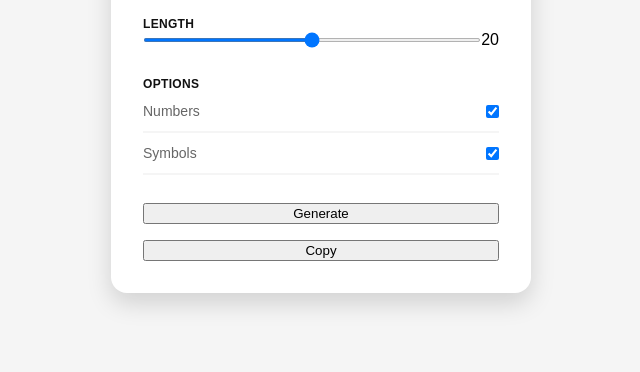
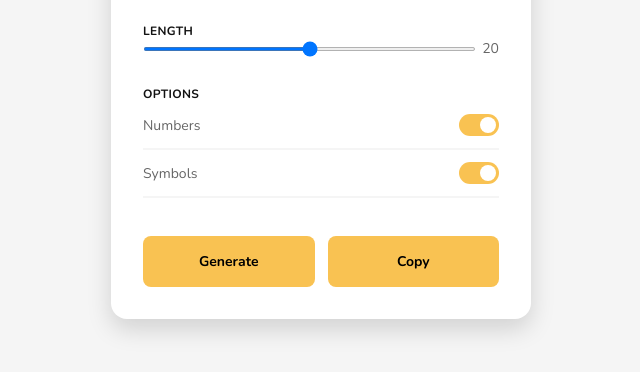
Before and after one commit to n377i/pw-generator, a plain HTML site: page index.html in a window 1280 px wide. Shown: the part 174-546 px from the top of the page, without its empty margins (319-959 px from the left). Drawn offline with nearby package versions, Linux system fonts and the light colour scheme.

Commit message:
add toggle switches & font

```diff
--- a/index.html
+++ b/index.html
@@ -6,6 +6,9 @@
     <meta http-equiv="X-UA-Compatible" content="ie=edge">
     <title>Titel</title>
     <link rel="stylesheet" href="style.css">
+    <link rel="preconnect" href="https://fonts.googleapis.com">
+    <link rel="preconnect" href="https://fonts.gstatic.com" crossorigin>
+    <link href="https://fonts.googleapis.com/css2?family=Nunito:wght@400;600;700&display=swap" rel="stylesheet">
     <script src="script.js" defer></script>
   </head>
   <body>
@@ -14,21 +17,31 @@
       <p id="password" class="password"></p>
       <div class="settings">
         <label for="length" class="label">Length</label>
-        <span class="slider"><input id="length" class="length" type="range" min="8" max="32" value="20"> <output for="length" id="output">20</output></span>
+        <span class="slider"><input id="length" class="length" type="range" min="8" max="32" value="20" autocomplete="off">
+          <output for="length" id="output" class="output">20</output>
+        </span>
       </div>
       <div class="settings">
         <label class="label">Options</label>
-        <span class="checkbox">
-          <label for="numbers">Numbers</label>
-          <input id="numbers" type="checkbox" checked>
-        </span>
-        <span class="checkbox">
-          <label for="numbers">Symbols</label>
-          <input id="symbols" type="checkbox" checked>
-        </span>
+        <div class="checkbox">
+          <span>Numbers</span>
+          <label for="numbers" class="switch">
+            <input id="numbers" type="checkbox" checked autocomplete="off">
+            <span class="toggle"></span>
+          </label>
+        </div>
+        <div class="checkbox">
+          <span>Symbols</span>
+          <label for="symbols" class="switch">
+            <input id="symbols" type="checkbox" checked autocomplete="off">
+            <span class="toggle"></span>
+          </label>
+        </div>
       </div>
-      <button id="generate">Generate</button>
-      <button id="copy">Copy</button>
+      <div class="buttons">
+        <button id="generate" class="button">Generate</button>
+        <button id="copy" class="button">Copy</button>
+      </div>
     </div>
   </body>
 </html>
```
